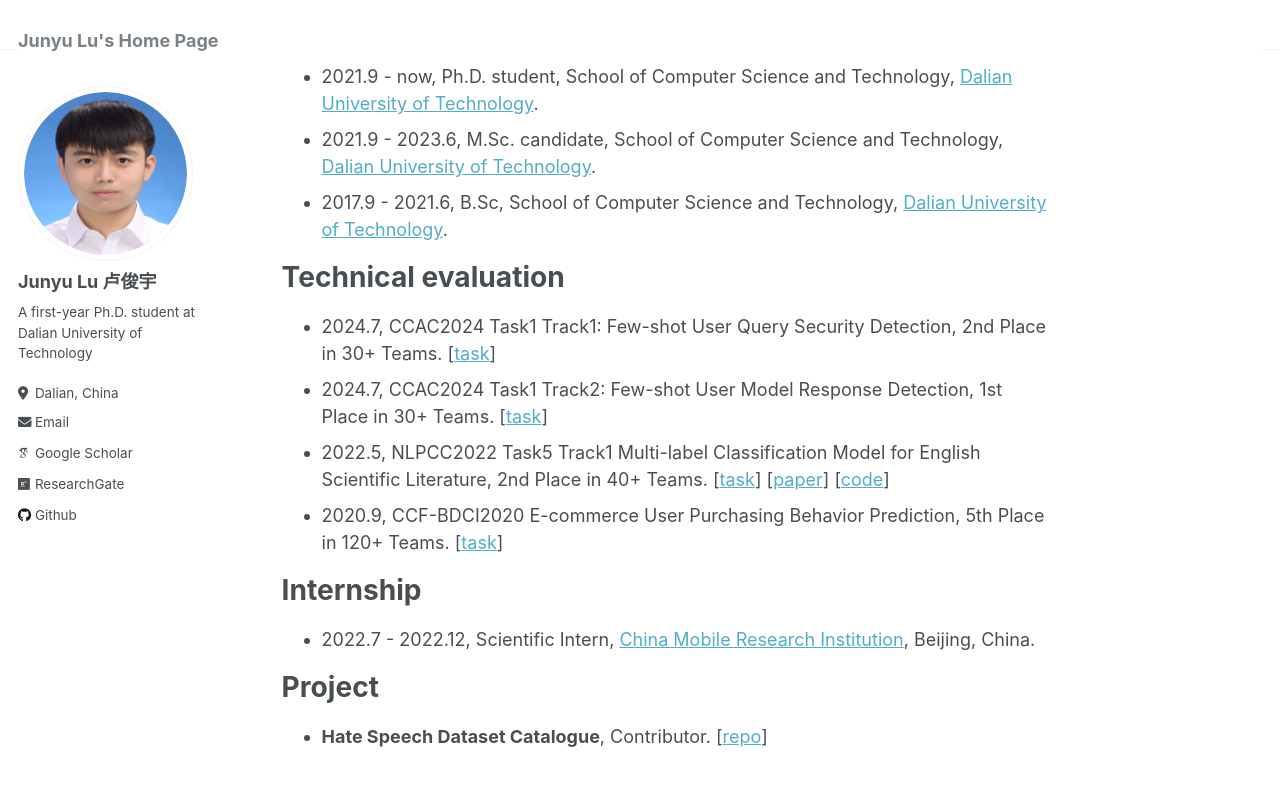
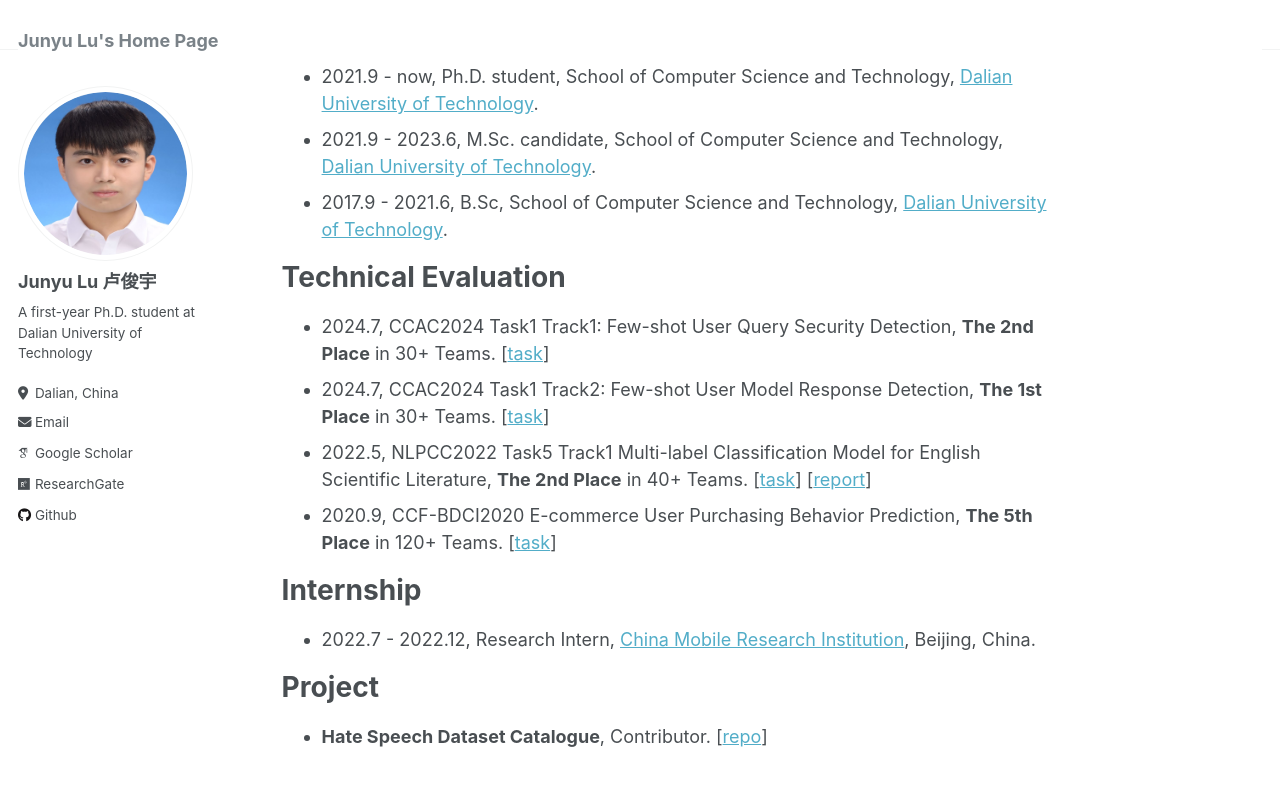
Before and after one commit to DUT-lujunyu/new_lujunyu.github.io, a Jekyll site: the page built from _pages/about.md, in a window 1280 px wide and 900 px high, scrolled down 915 px. Shown: the top 786 px of the window. Built offline with Jekyll 4.4.1, drawn with Linux system fonts in a browser that asks for light colours; some web fonts are replaced.

Commit message:
Update about.md

```diff
--- a/_pages/about.md
+++ b/_pages/about.md
@@ -30,16 +30,16 @@ Education
 - 2021.9 - 2023.6, M.Sc. candidate, School of Computer Science and Technology, [Dalian University of Technology](https://www.dlut.edu.cn).
 - 2017.9 - 2021.6, B.Sc, School of Computer Science and Technology, [Dalian University of Technology](https://www.dlut.edu.cn).
 
-Technical evaluation
+Technical Evaluation
 =====
-- 2024.7, CCAC2024 Task1 Track1: Few-shot User Query Security Detection, 2nd Place in 30+ Teams. [[task](https://github.com/rangwang/CCAC2024-FS_Moderation)]
-- 2024.7, CCAC2024 Task1 Track2: Few-shot User Model Response Detection, 1st Place in 30+ Teams. [[task](https://github.com/rangwang/CCAC2024-FS_Moderation)]
-- 2022.5, NLPCC2022 Task5 Track1 Multi-label Classification Model for English Scientific Literature, 2nd Place in 40+ Teams. [[task](http://tcci.ccf.org.cn/conference/2022/dldoc/NLPCC2022.SharedTask5.Guideline.pdf)] [[paper](https://link.springer.com/chapter/10.1007/978-3-031-17189-5_13)] [[code](https://github.com/DUT-lujunyu/MHCAN)]
-- 2020.9, CCF-BDCI2020 E-commerce User Purchasing Behavior Prediction, 5th Place in 120+ Teams. [[task](https://www.datafountain.cn/competitions/448)]
+- 2024.7, CCAC2024 Task1 Track1: Few-shot User Query Security Detection, **The 2nd Place** in 30+ Teams. [[task](https://github.com/rangwang/CCAC2024-FS_Moderation)]
+- 2024.7, CCAC2024 Task1 Track2: Few-shot User Model Response Detection, **The 1st Place** in 30+ Teams. [[task](https://github.com/rangwang/CCAC2024-FS_Moderation)]
+- 2022.5, NLPCC2022 Task5 Track1 Multi-label Classification Model for English Scientific Literature, **The 2nd Place** in 40+ Teams. [[task](http://tcci.ccf.org.cn/conference/2022/dldoc/NLPCC2022.SharedTask5.Guideline.pdf)] [[report](https://link.springer.com/chapter/10.1007/978-3-031-17189-5_13)]
+- 2020.9, CCF-BDCI2020 E-commerce User Purchasing Behavior Prediction, **The 5th Place** in 120+ Teams. [[task](https://www.datafountain.cn/competitions/448)]
 
 Internship
 ======
-- 2022.7 - 2022.12, Scientific Intern, [China Mobile Research Institution](http://cmri.chinamobile.com/), Beijing, China.
+- 2022.7 - 2022.12, Research Intern, [China Mobile Research Institution](http://cmri.chinamobile.com/), Beijing, China.
 
 
 Project
```
